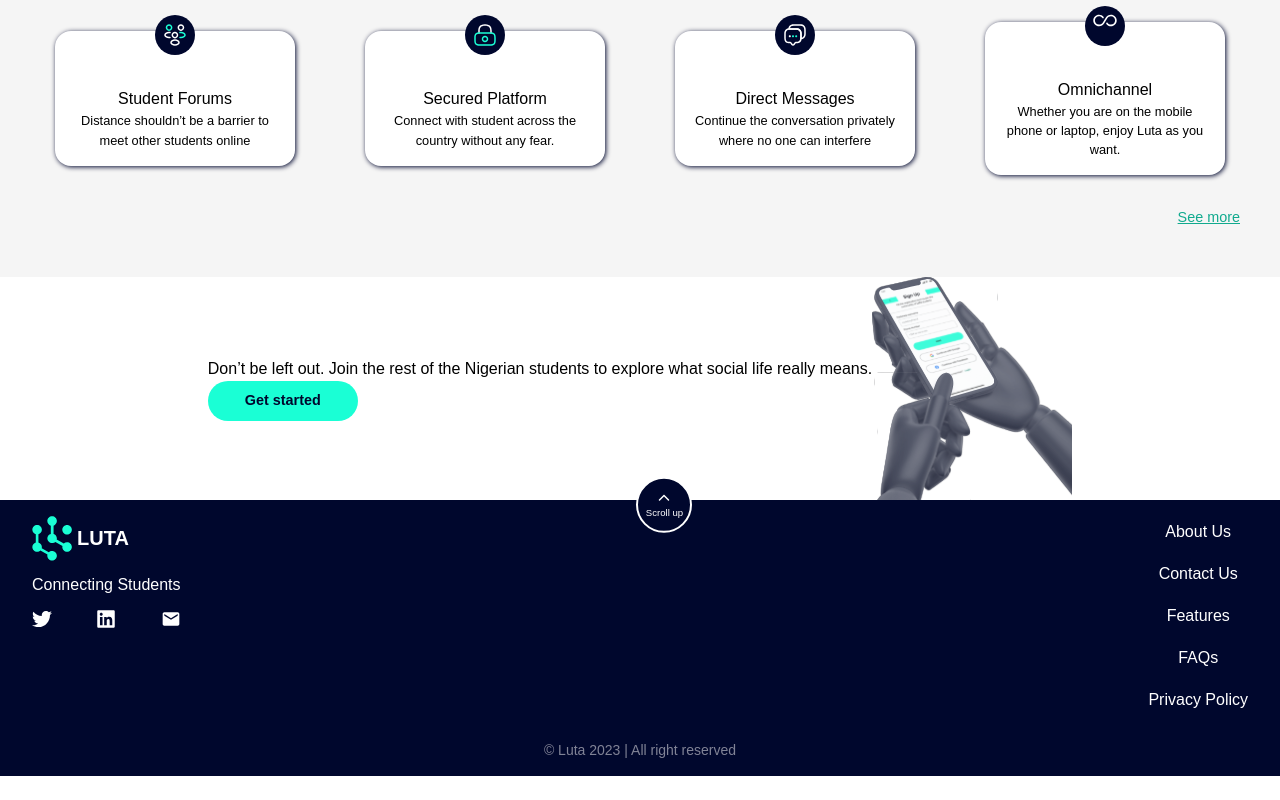
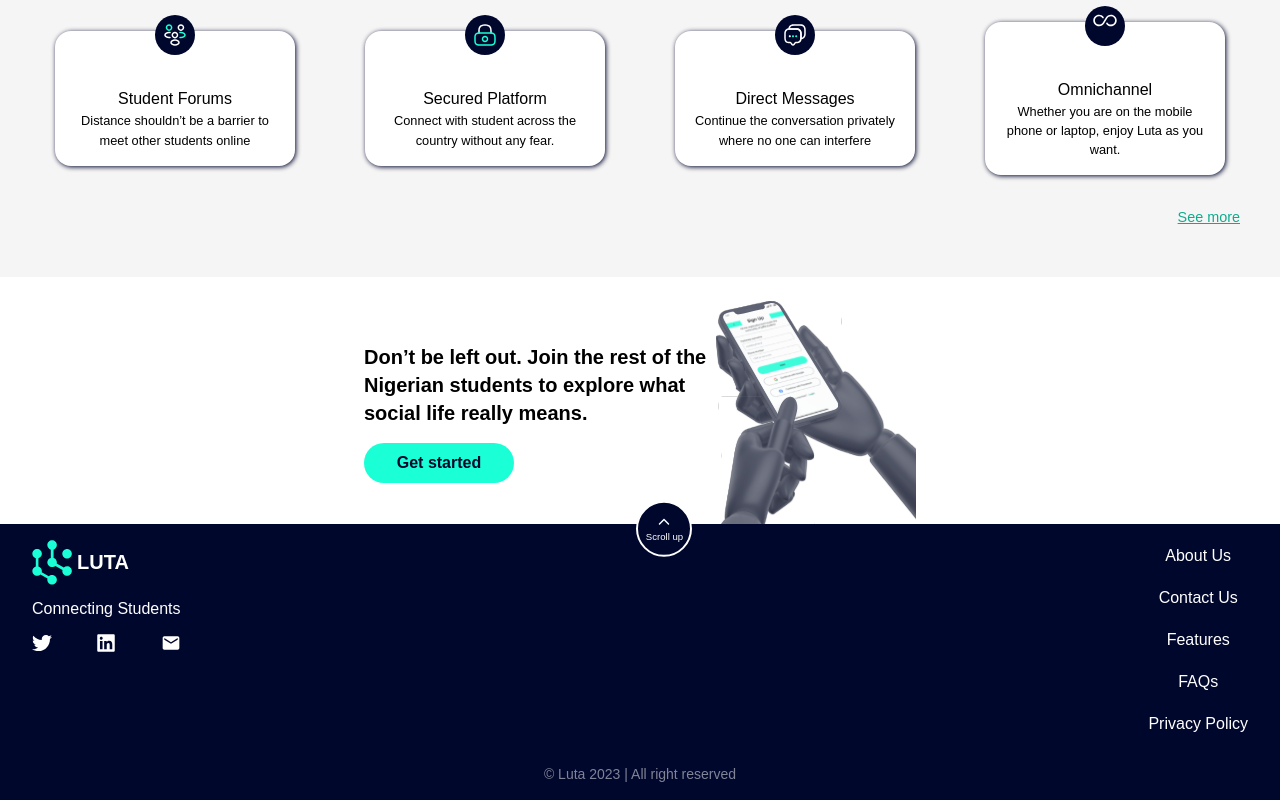
Before and after one commit to Luta-org/Luta, a Next.js app: page / in a window 1280 px wide. Shown: the part 1962-2762 px from the top of the page. Before the commit the page ends 2738 px from the top, so only its background shows below. Built offline with nearby package versions, Linux system fonts and the light colour scheme; a web font is replaced by a local one.

Commit message:
modified

```diff
--- a/components/AboutPage/AboutFrame.js
+++ b/components/AboutPage/AboutFrame.js
@@ -19,7 +19,7 @@ const AboutFrame = () => {
         <Box>
             <Heading className="text-2xl md:text-3xl font-bold">About Us</Heading>
         </Box>
-        <Box className="w-[32rem] text-center text-md md:text-xl mx-6">
+        <Box className="w-[22rem] md:w-[32rem] text-center text-md md:text-xl mx-6">
             <Text>Luta is a social networking platform created to help Nigerian students in higher institutions connect across different schools in the country.</Text>
         </Box>
     </Flex>
--- a/components/AboutPage/Mission.js
+++ b/components/AboutPage/Mission.js
@@ -18,7 +18,7 @@ const Mission = () => {
         px: 20
     }}>
         <Heading className="text-2xl md:text-3xl font-bold mb-4">Our Mission</Heading>
-        <Text className="w-[32rem] text-center text-md md:text-xl mx-4">To connect Nigerian students in higher institutions from different cultures and religions together in a secure, modern and fun environment.</Text>
+        <Text className="w-[22rem] md:w-[32rem] text-center text-md md:text-xl mx-4">To connect Nigerian students in higher institutions from different cultures and religions together in a secure, modern and fun environment.</Text>
     </Center>
   )
 }
--- a/components/AboutPage/OurApp.js
+++ b/components/AboutPage/OurApp.js
@@ -16,7 +16,7 @@ const OurApp = () => {
         textAlign: 'center',
     }}>
         <Heading className="text-2xl md:text-3xl font-bold mb-4">Our App</Heading>
-        <Text className="w-[32rem] text-center text-md md:text-xl mx-4">Our platform is a place for individuals to come together and celebrate their quirks and differences. We believe that everyone has something special to offer, and we intend to create a space where people can connect with others who share their passions and interests.</Text>
+        <Text className="w-[22rem] md:w-[32rem] text-center text-md md:text-xl mx-4">Our platform is a place for individuals to come together and celebrate their quirks and differences. We believe that everyone has something special to offer, and we intend to create a space where people can connect with others who share their passions and interests.</Text>
     </Center>
   )
 }
--- a/components/Artilce.js
+++ b/components/Artilce.js
@@ -10,9 +10,9 @@ import Image from 'next/image';
 const Artilce = () => {
 
   return (
-    <div className='w-full flex justify-center items-center bg-white'>
-        <Box>
-            <Text>Don’t be left out. Join the rest of the Nigerian students to explore what social life really means.</Text>
+    <div className='h-[100%] w-full flex flex-col md:flex-row justify-center items-center bg-white pt-6'>
+        <Box className='w-[22rem] text-center md:text-left mb-4 md:mb-0'>
+            <Text className='text-md md:text-xl mb-4 leading-relaxed font-bold'>Don’t be left out. Join the rest of the Nigerian students to explore what social life really means.</Text>
             <Buttons
                 text={'Get started'}
                 bgColor={'#1affd5'}
--- a/components/Buttons/Button.js
+++ b/components/Buttons/Button.js
@@ -11,7 +11,7 @@ const Buttons = ({bgColor, textColor, text, borderStyle}) => {
                 width: '150px',
                 height: '40px',
                 borderRadius: '32px',
-                fontSize: '.9rem',
+                fontSize: '1rem',
                 fontWeight: 'bold',
                 p: '9px 20px',
                 cursor: 'pointer'
--- a/pages/about.js
+++ b/pages/about.js
@@ -17,8 +17,9 @@ const about = () => {
     }}>
       <Navbar
         navColor={'#00072d'}
-        color={'#000'}
+        color={'transparent'}
         pad={'20px 30px 0 20px'}
+        borderStyle={'1px solid #1affd5'}
       />
       <AboutFrame />
       <OurApp />
--- a/pages/contact.js
+++ b/pages/contact.js
@@ -8,7 +8,7 @@ const contact = () => {
     <div className="w-[100vw]">
       <Navbar
         navColor={'#00072d'}
-        color={'#000'}
+        color={'transparent'}
         pad={'20px 30px 0 20px'}
         textColor={'#00072d'}
         borderStyle={'#1affd5 1px solid'}
--- a/pages/index.js
+++ b/pages/index.js
@@ -27,7 +27,7 @@ export default function Home() {
           padding: '20px 30px 0 30px'
         }}>
             {/* Navbar */}
-            <Navbar color={'#fff'} navColor={'#fff'} />
+            <Navbar color={'#fff'} navColor={'#fff'} borderStyle={'1px solid #fff'} />
             {/* First Section */}
             <SectionA />
           </Box>
```
